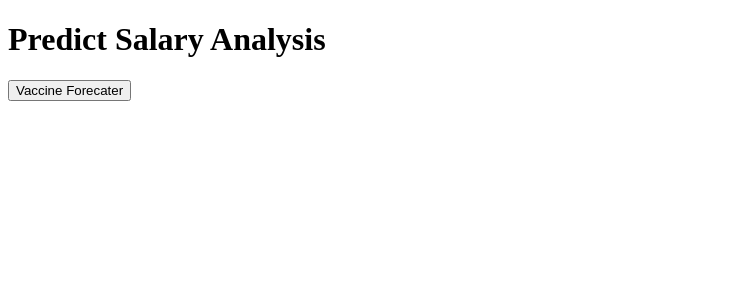
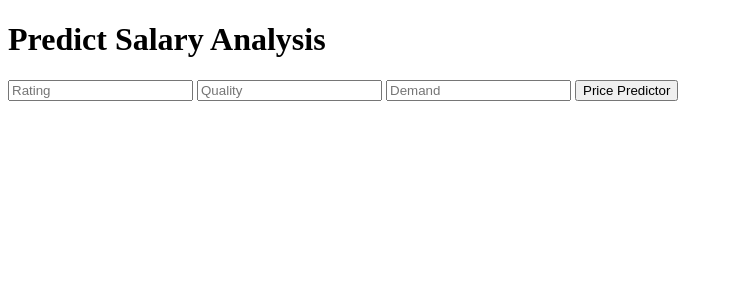
Before and after one commit to tinak6501/Covid19, a Flask app: page / in a window 1280 px wide. Shown: the top 300 px of the page, without its empty margins (0-733 px from the left). Run offline with Flask 2, Linux system fonts and the light colour scheme; parts of the project's set-up code (start-up, migrations or seed data) failed here and were passed over.

Commit message:
Update page.html

```diff
--- a/templates/page.html
+++ b/templates/page.html
@@ -13,7 +13,10 @@
 <h1>Predict Salary Analysis</h1>
 <!-- Main Input For Receiving Query to our ML -->
 <form action="{{ url_for('predict')}}"method="post">
-<button type="submit" class="btn btn-primary btn-block btn-large">Vaccine Forecater</button>
+<input type="text" name="rating" placeholder="Rating" required="required" />
+<input type="text" name="quality" placeholder="Quality" required="required" />
+<input type="text" name="demand_value" placeholder="Demand" required="required" />
+<button type="submit" class="btn btn-primary btn-block btn-large">Price Predictor</button>
 </form>
 <br>
 <br>
```
